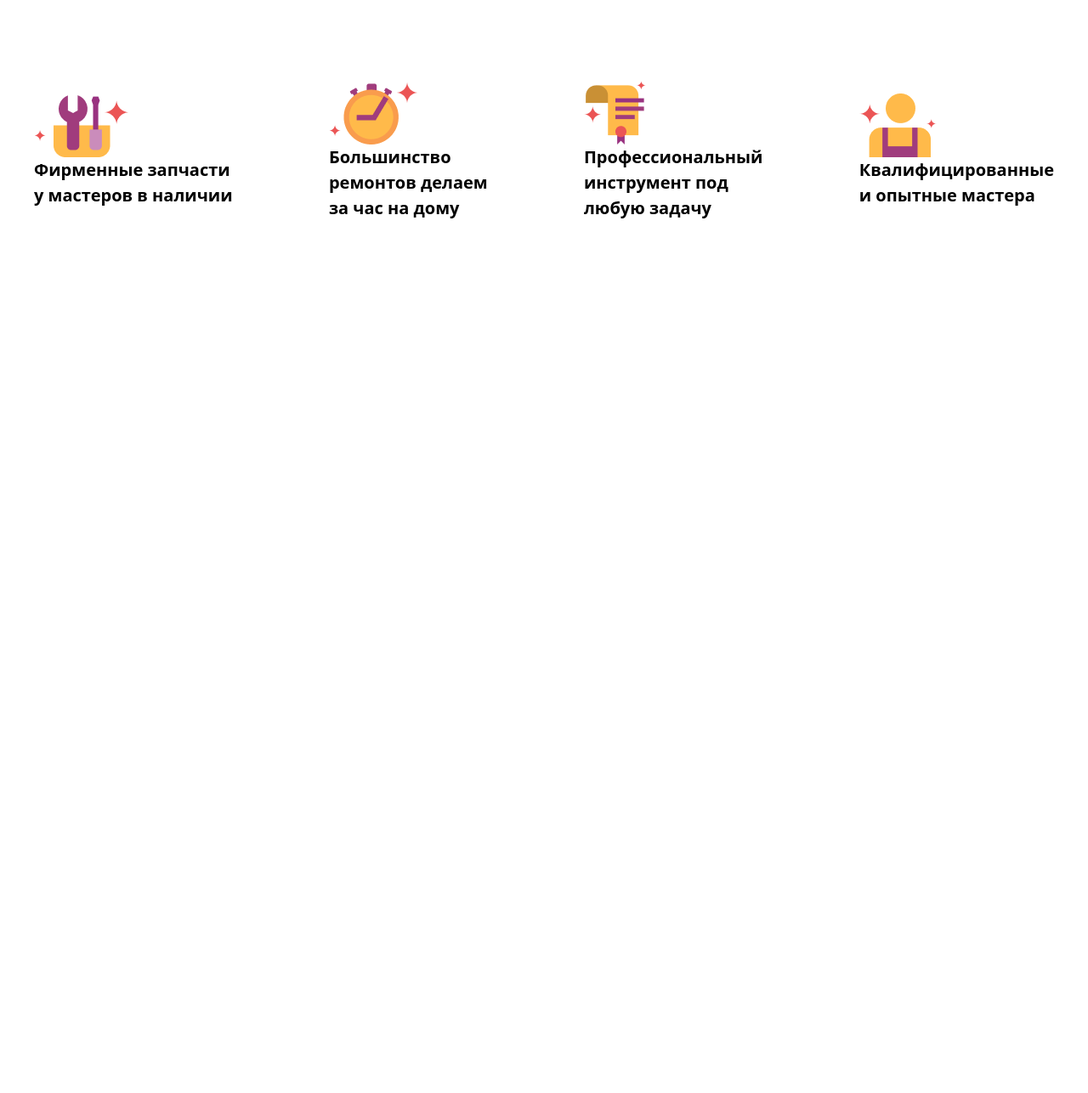
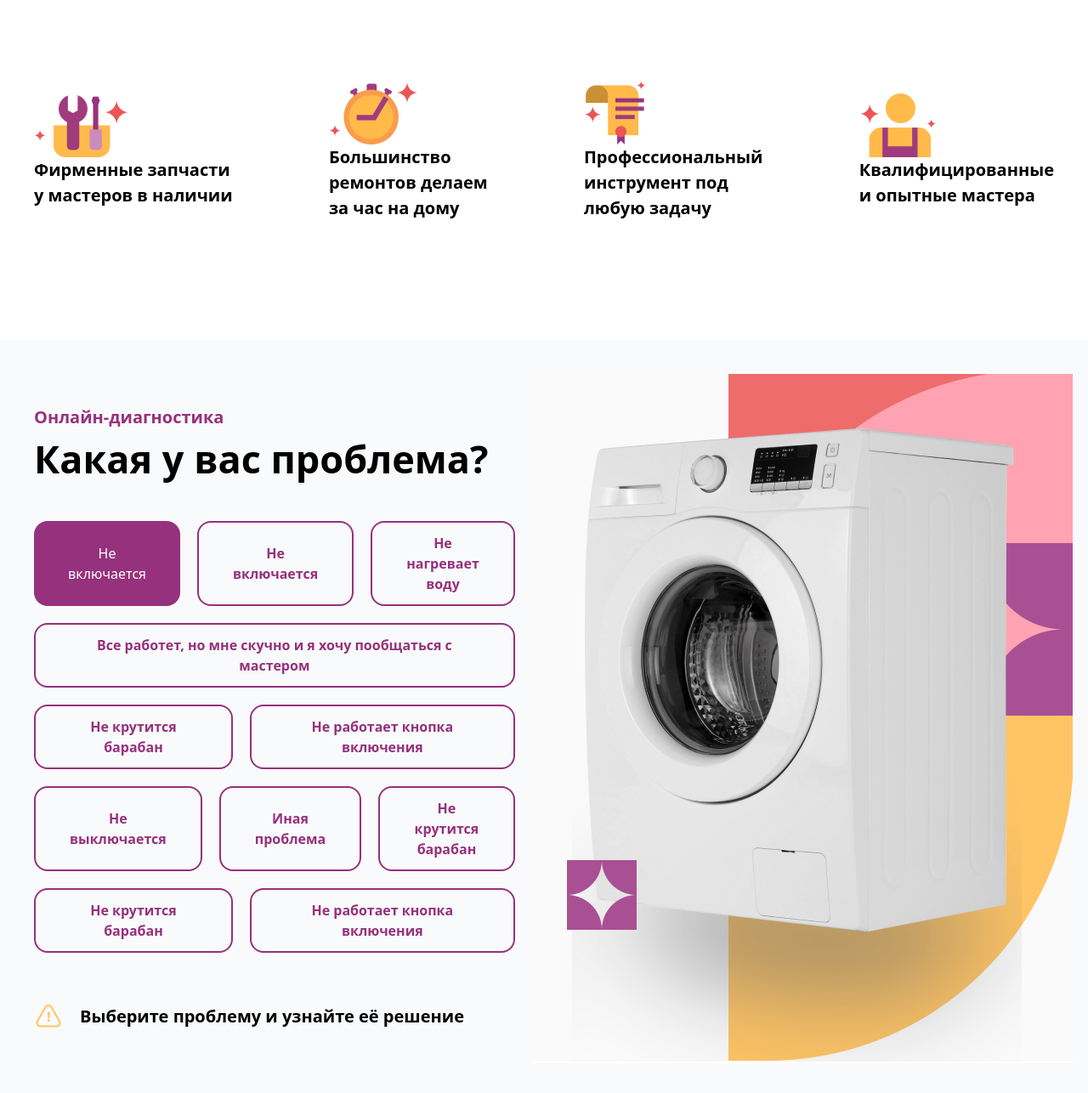
Before and after one commit to MuhammadsolehNusratzoda/fifth-ptoject-in-git, a website: page src/index.html in a window 1280 px wide. Shown: the part 854-2140 px from the top of the page at 85% size. Before the commit the page ends 1154 px from the top, so only its background shows below. Drawn offline with nearby package versions, Linux system fonts and the light colour scheme; files that its build step writes are made by us from their sources.

Commit message:
first commit by page2

```diff
--- a/src/index.html
+++ b/src/index.html
@@ -55,5 +55,37 @@
                 <p>Квалифицированные <br> и опытные мастера</p>
             </div>
         </div>
+     <div class="bg-gray-50">
+        <div class="flex items-center justify-between max-w-350 m-auto p-10 gap-5 mt-25">
+            <div>
+                <p class="text-[20px] font-bold text-[#96317D]">Онлайн-диагностика</p>
+                <h1 class="text-[45px] font-bold mb-10">Какая у вас проблема?</h1>
+                <div class="flex gap-5 mb-5">
+                    <button class="py-3 px-10 rounded-2xl bg-[#96317D] text-white">Не включается</button>
+                    <button class="py-3 px-10 rounded-2xl border-2 border-solid border-[#96317D] text-[#96317D] font-bold">Не включается</button>
+                    <button class="py-3 px-10 rounded-2xl border-2 border-solid border-[#96317D] text-[#96317D] font-bold">Не нагревает воду</button>
+                </div>
+                <button class="py-3 px-10 rounded-2xl border-2 border-solid border-[#96317D] text-[#96317D] font-bold mb-5">Все работет, но мне скучно и я хочу пообщаться с мастером</button>
+                <div  class="flex gap-5 mb-5">
+                    <button class="py-3 px-10 rounded-2xl border-2 border-solid border-[#96317D] text-[#96317D] font-bold">Не крутится барабан</button>
+                    <button class="py-3 px-10 rounded-2xl border-2 border-solid border-[#96317D] text-[#96317D] font-bold">Не работает кнопка включения</button>
+                </div>
+                <div  class="flex gap-5 mb-5">
+                    <button class="py-3 px-10 rounded-2xl border-2 border-solid border-[#96317D] text-[#96317D] font-bold">Не выключается</button>
+                    <button class="py-3 px-10 rounded-2xl border-2 border-solid border-[#96317D] text-[#96317D] font-bold">Иная проблема</button>
+                    <button class="py-3 px-10 rounded-2xl border-2 border-solid border-[#96317D] text-[#96317D] font-bold">Не крутится барабан</button>
+                </div>
+                <div  class="flex gap-5 mb-15">
+                    <button class="py-3 px-10 rounded-2xl border-2 border-solid border-[#96317D] text-[#96317D] font-bold">Не крутится барабан</button>
+                    <button class="py-3 px-10 rounded-2xl border-2 border-solid border-[#96317D] text-[#96317D] font-bold">Не работает кнопка включения</button>
+                </div>
+                <div  class="flex gap-5">
+                    <img src="./Group 817.png" alt="">
+                    <p class="text-[20px] font-bold">Выберите проблему и узнайте её решение</p>
+                </div>
+            </div>
+            <img src="./Screenshot 2025-12-26 104553.png" alt="">
+        </div>
+     </div>
 </body>
 </html>
```
Also changed, not shown: src/Group 817.png (added), src/Screenshot 2025-12-26 104553.png (added).
